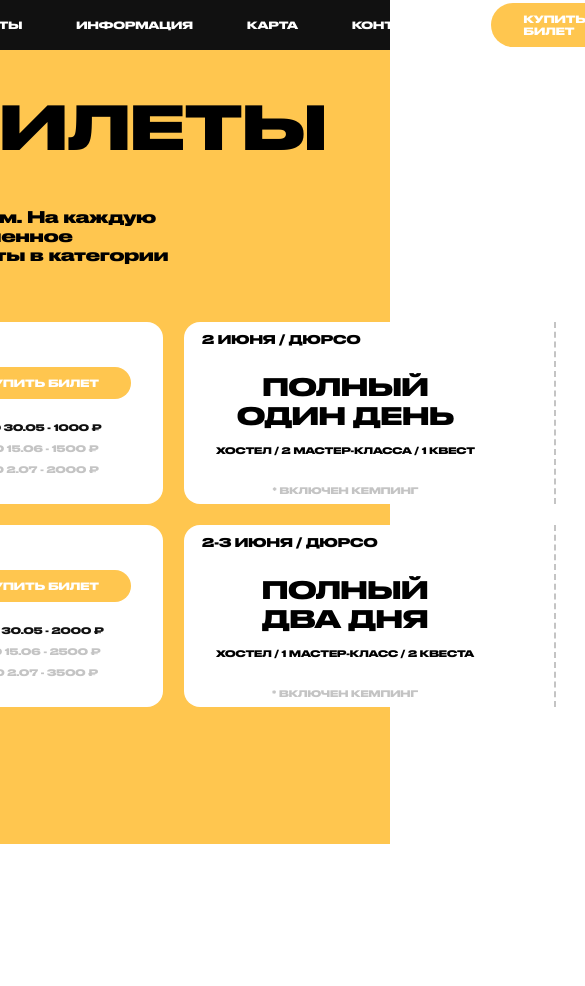
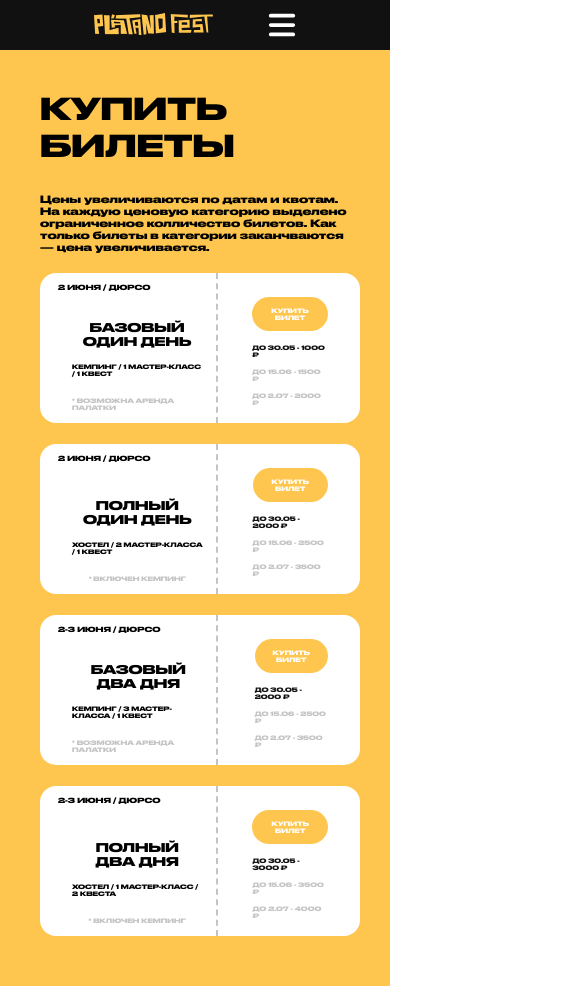
Before and after one commit to veselovae/Platano-Fest, a Vue app: page /#/tickets in a window 390 px wide. Shown: the top 986 px of the page, 585 px wide, since content can reach past the window. Before the commit the page ends 844 px from the top, so only its background shows below. Built offline with nearby package versions, Linux system fonts and the light colour scheme.

Commit message:
adaptive layout

```diff
--- a/src/App.vue
+++ b/src/App.vue
@@ -1,7 +1,8 @@
 <template>
-  <header>
-    <a class="logo" href="#/mainpage"><img src="./assets/images/logo.png" alt="logo"></a>
-    <nav>
+  <header  @click="activePage($event.target)">
+    <a id="logo" href="#/mainpage" @click="closeMenu"><img src="./assets/images/logo.png" alt="logo"></a>
+    <img src="../src/assets/bars-solid.svg" class="bars" @click="toggleClass">
+
     <ul>
       <li><a href="#/headliners">АРТИСТЫ</a></li>
       <li><a href="#/info">ИНФОРМАЦИЯ</a></li>
@@ -9,15 +10,46 @@
       <li><a href="#/contacts">КОНТАКТЫ</a></li>
       <a href="#/tickets"><li class="buy-ticket">КУПИТЬ БИЛЕТ</li></a>
     </ul>
-    </nav>
   </header>
+  <MenuBars v-if="showMenu" @click="toggleClass"></MenuBars>
   <router-view></router-view>
+
 </template>
 
 <script>
+  import MenuBars from "@/components/MenuBars.vue";
 
 export default {
+  data() {
+    return {
+      showMenu: false,
+    }
+  },
+  components: { MenuBars },
   name: 'App',
+  methods: {
+    activePage(target) {
+      if (target.tagName == 'A') {
+        this.deleteActiveClass()
+        target.className = 'active';
+      } else if (target.tagName == 'IMG' || target.tagName == 'LI') {
+        this.deleteActiveClass()
+      }
+    },
+    deleteActiveClass() {
+      for (let el of document.querySelectorAll('a')) {
+          el.className = ''
+        }
+    },
+    toggleClass() {
+      this.showMenu = !this.showMenu
+    },
+    closeMenu() {
+      if (this.showMenu) {
+        this.toggleClass()
+      }
+    }
+  }
 
 }
 </script>
@@ -29,9 +61,22 @@ header {
   display: flex;
   justify-content: center;
   align-items: center;
+  position: relative;
 }
 
-.logo{
+.bars {
+  display: none;
+  width: 30px;
+  height: 30px;
+  filter: invert();
+  cursor: pointer;
+}
+
+.showMenu {
+  display: block;
+}
+
+#logo{
   margin-right: 54px;
 }
 
@@ -54,7 +99,7 @@ ul a {
   transform: color .2s ease;
 }
 
-ul li a:hover {
+ul li a:hover, ul li a.active {
   color: #FFC64F;
 }
 
@@ -72,4 +117,15 @@ ul li.buy-ticket:hover {
 ul li.buy-ticket:hover a{
   color: #ffffff;
 }
+
+@media (max-width: 900px) {
+  ul {
+    display: none;
+  }
+
+  .bars {
+    display: inline;
+  }
+
+}
 </style>
--- a/src/assets/style.css
+++ b/src/assets/style.css
@@ -1,11 +1,11 @@
 @font-face {
     font-family: 'Druk Wide Cyr';
-    src: url('../assets/drukwidecyr-bold.otf') format('truetype');
+    src: url('../assets/drukwidecyr-bold.otf') format('opentype');
 }
 
 @font-face {
     font-family: 'Druk Cyr';
-    src: url('../assets/DrukCyr-Bold.woff') format('truetype');
+    src: url('../assets/DrukCyr-Bold.woff') format('woff');
 }
 
 * {
--- a/src/components/InfoPage.vue
+++ b/src/components/InfoPage.vue
@@ -29,7 +29,8 @@ export default {
     .info-page {
         position: relative;
         width: 100%;
-        height: calc(100vh - 50px);
+        min-height: calc(100vh - 50px);
+        height: 100%;
         background: #FFC64F;
         display: flex;
         justify-content: center;
@@ -43,19 +44,23 @@ export default {
     .bg-figue {
         right: 0;
         bottom: 0;
-        width: 55%;
+        height: 67%;
     }
 
     .bg-plant {
         right: 0;
         top: 0;
-        width: 36%;
+        min-width: 360px;
+        width: 40%;
+
     }
 
     .bg-plant2 {
         right: 0;
         top: 0;
         width: 36%;
+        min-width: 360px;
+        width: 40%;
     }
 
     .bg-dots {
@@ -68,12 +73,15 @@ export default {
         right: 0;
         bottom: 0;
         width: 36%;
+        min-width: 455px;
     }
 
     /*content*/
 
     .page-content {
         width: 1300px;
+        z-index: 1000;
+        padding: 0 30px;
     }
 
     h1 {
@@ -101,5 +109,42 @@ export default {
         margin-bottom: 40px;
     }
 
+    @media (max-width: 1300px) {
+        .page-content {
+            width: 100%;
+        }
+    }
 
+    @media (max-width: 880px) {
+        .page-content {
+            background: rgb(255, 255, 255, .3);
+        }
+    }
+
+    @media (max-width: 750px) {
+        h1 {
+            font-size: 40px;
+        }
+
+        h3, h4, p {
+
+            width: 300px;
+        }
+        h3 {
+            font-size: 25px;
+        }
+
+    }
+
+    @media (max-width: 500px) {
+        h1 {
+            font-size: 30px;
+        }
+    }
+
+    @media (max-width: 500px) {
+        h1 {
+            font-size: 25px;
+        }
+    }
 </style>
--- a/src/components/MapPage.vue
+++ b/src/components/MapPage.vue
@@ -1,7 +1,5 @@
 <template>
     <div class="map-page">
-        <img src="../assets/images/map/map.png" class="bg">
-
         <div class="page-content">
             <h1>КАРТА</h1>
             <div class="points">
@@ -14,6 +12,8 @@
                 </div>
             </div>
         </div>
+
+        <img src="../assets/images/map/map.png" class="bg">
     </div>
 </template>
 
@@ -39,7 +39,8 @@ export default {
     position: relative;
     background: #FEF2D9;
     width: 100%;
-    height: calc(100vh - 50px);
+    min-height: calc(100vh - 50px);
+    height: 100%;
     display: flex;
     justify-content: center;
 }
@@ -51,7 +52,8 @@ export default {
 }
 
 .page-content {
-    width: 1300px;
+    position: relative;
+    left: -470px;
 }
 
 h1 {
@@ -88,4 +90,58 @@ h1 {
     font-size: 16px;
 }
 
+
+
+@media (max-width: 1280px) {
+    .map-page {
+        flex-direction: column;
+        justify-content: flex-start;
+    }
+
+    .points {
+        width: 100%;
+        display: flex;
+        flex-wrap: wrap;
+        gap: 20px;
+        padding-top: 0;
+    }
+
+    .point-text {
+        width: 150px;
+    }
+
+    .bg {
+        position: relative;
+        align-self: flex-end;
+        width: 150%;
+        right: 0;
+    }
+
+    .page-content {
+        position: static;
+        padding-left: 30px;
+    }
+}
+
+@media (max-width: 750px) {
+    h1 {
+        font-size: 40px;
+    }
+
+}
+
+    @media (max-width: 500px) {
+        h1 {
+            font-size: 30px;
+        }
+
+        .points {
+            gap: 10px;
+        }
+
+        .point-text {
+            width: 100px;
+            font-size: 10px;
+        }
+    }
 </style>
--- /dev/null
+++ b/src/components/MenuBars.vue
@@ -0,0 +1,47 @@
+<template>
+    <div class="menu-bars">
+        <ul>
+            <li><a href="#/headliners">АРТИСТЫ</a></li>
+            <li><a href="#/info">ИНФОРМАЦИЯ</a></li>
+            <li><a href="#/map">КАРТА</a></li>
+            <li><a href="#/contacts">КОНТАКТЫ</a></li>
+            <li><a href="#/tickets">КУПИТЬ БИЛЕТ</a></li>
+        </ul>
+    </div>
+</template>
+
+<script>
+    export default {
+
+    }
+</script>
+
+<style scoped>
+    .menu-bars {
+        display: none;
+        position: absolute;
+        z-index: 10000;
+        width: 100%;
+        height: 100vh;
+        background: rgb(17, 17, 17, .9);
+        display: flex;
+        align-items: center;
+        justify-content: center;
+    }
+
+    a {
+        text-decoration: none;
+        color: #ffffff;
+        transition: color .1s ease;
+    }
+
+    li {
+        list-style: none;
+        margin-bottom: 30px;
+        text-align: center;
+    }
+
+    li a:hover {
+        color: #FFC64F;
+    }
+</style>
--- a/src/components/TicketsPage.vue
+++ b/src/components/TicketsPage.vue
@@ -59,13 +59,15 @@ export default {
     .tickets-page {
         background: #FFC64F;
         width: 100%;
-        height: calc(100vh - 50px);
+        min-height: calc(100vh - 50px);
+        height: 100%;
         display: flex;
         flex-direction: column;
         align-items: center;
     }
 
     .page-content {
+        padding-left: 40px;
         width: 1300px;
     }
 
@@ -87,6 +89,7 @@ export default {
         flex-wrap: wrap;
         justify-content: flex-start;
         gap: 21px;
+        margin-bottom: 50px;
     }
 
     .ticket {
@@ -185,5 +188,109 @@ export default {
         color: #111111;
     }
 
+    @media (max-width: 1300px) {
+        .page-content {
+            width: 900px;
+        }
+    }
+
+    @media (max-width: 900px) {
+        .page-content {
+            width: 100%;
+        }
+
+        h1 {
+            font-size: 40px;
+            padding-bottom: 30px;
+        }
+
+        .desc {
+            width: 100%;
+            font-size: 13px;
+            margin-bottom: 20px;
+            padding-right: 30px;
+        }
+    }
+
+    @media (max-width: 670px) {
+
+        h1 {
+            font-size: 30px;
+        }
+
+        .desc {
+            font-size: 10px;
+        }
+
+        .ticket {
+            width: 100%;
+            height: 150px;
+            margin-right: 30px;
+        }
+
+        .line {
+            height: 100%;
+            left: 55%;
+        }
+
+        .ticket .date {
+            font-size: 10px;
+        }
+
+        .ticket-content {
+            height: 120px;
+            gap: 50px;
+        }
+
+        h5 {
+            font-size: 16px;
+        }
+
+        .info {
+            font-size: 7px;
+        }
+
+        .add {
+            margin-top: 20px;
+            font-size: 7px;
+        }
+
+        button {
+            font-size: 7px;
+            padding: 10px 22px;
+            margin-bottom: 13px;
+        }
+
+        .price {
+            font-size: 7px;
+        }
+    }
+
+    @media (max-width: 430px) {
+        .ticket .date {
+            font-size: 7px;
+        }
+
+        h5 {
+            font-size: 12px;
+        }
+
+        .info {
+            font-size: 6px;
+        }
+
+        .add {
+            font-size: 6px;
+        }
+
+        button {
+            font-size: 6px;
+            padding: 10px 15px;
+        }
+
+        .price {
+            font-size: 6px;
+        }
+    }
 
 </style>
```
Also changed, not shown: src/components/ContactsPage.vue (+73 -2 lines), src/components/HeadlinersPage.vue (+64 -20 lines), src/components/MainPage.vue (+51 -12 lines), src/assets/bars-solid.svg (added). Lines whose indentation alone changed are shown as unchanged.
